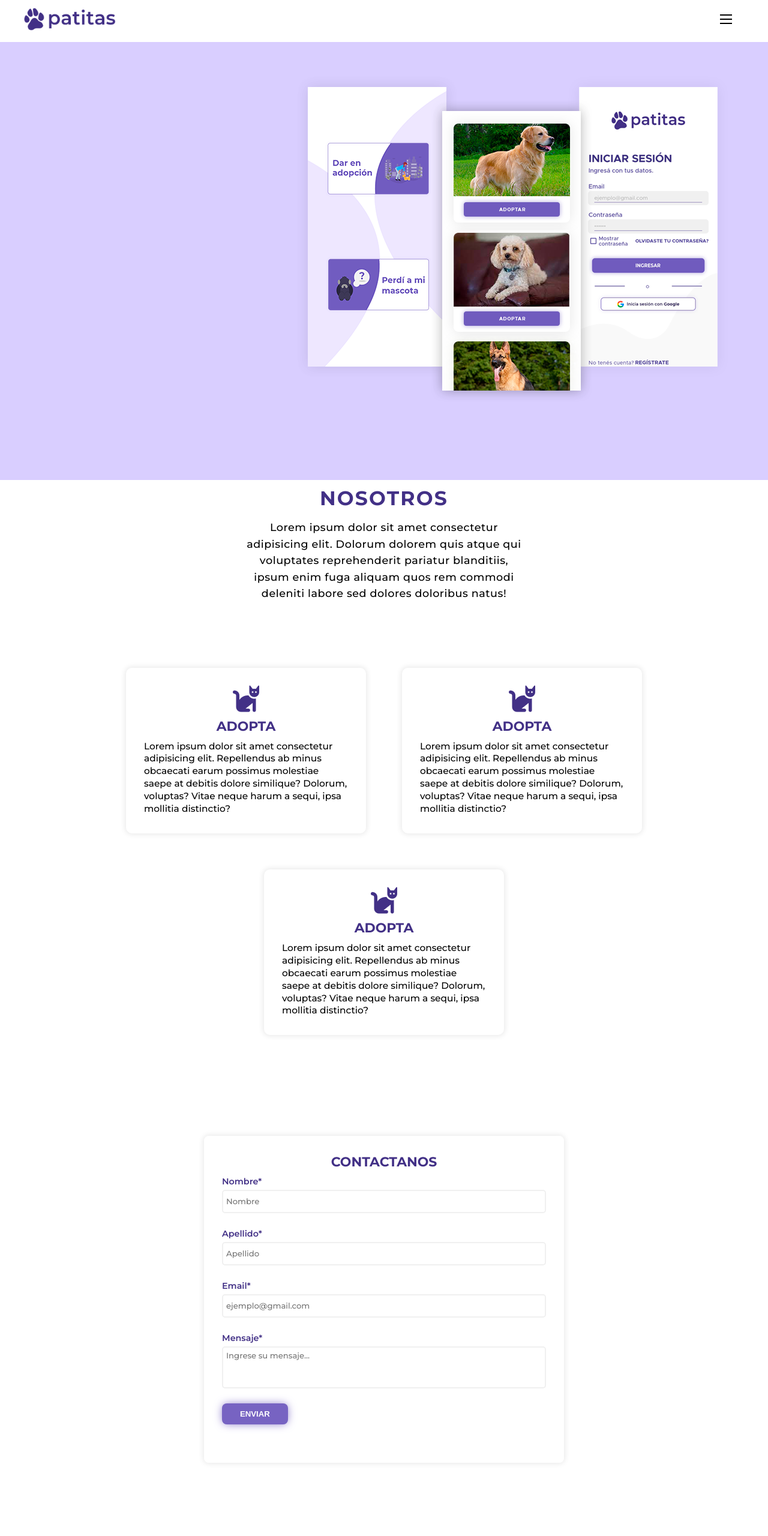
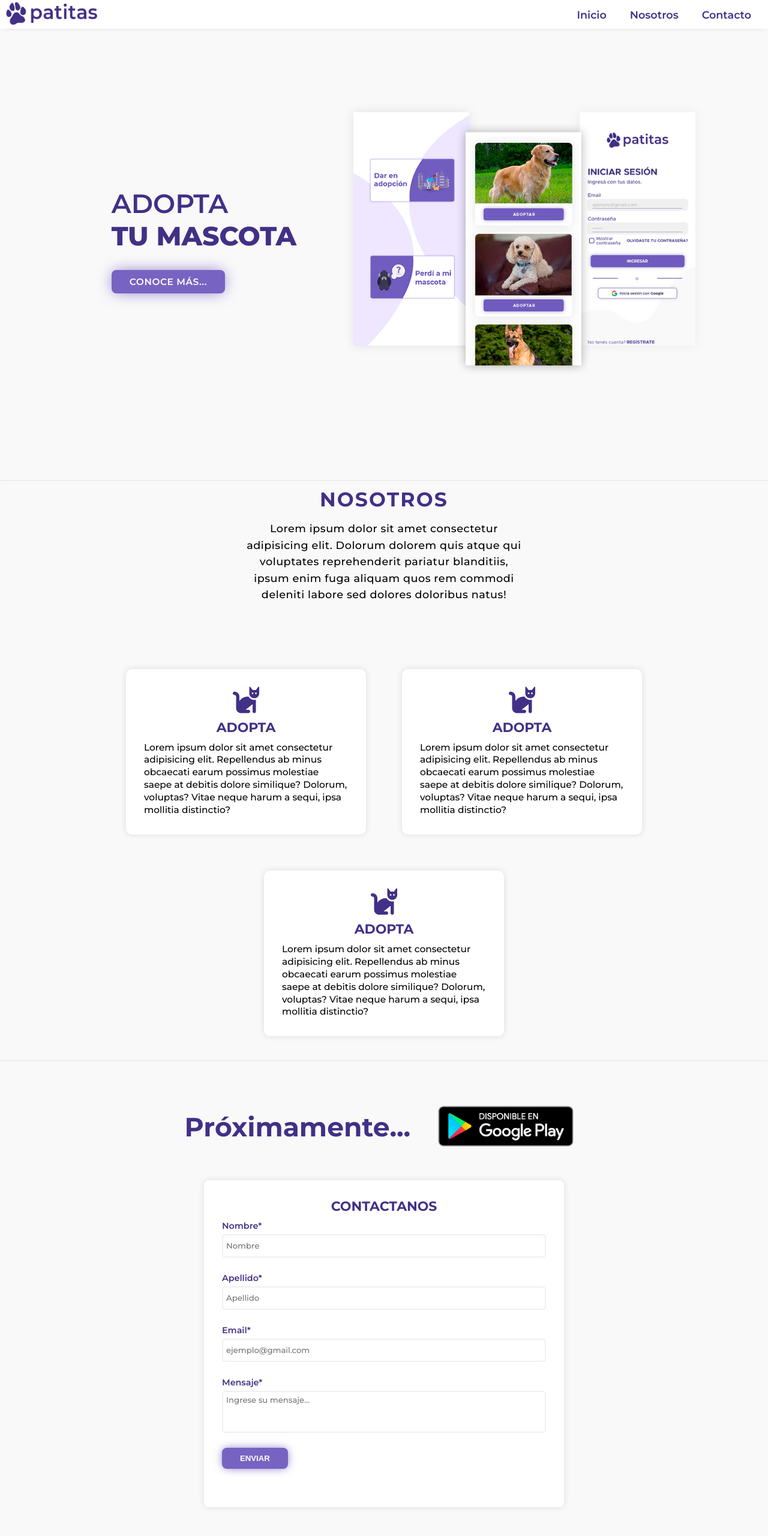
Before and after one commit to ramirosales52/TPO, a plain HTML site: page index.html in a window 1280 px wide. Shown: the top 2560 px of the page at 60% size. Drawn offline with Linux system fonts and the light colour scheme.

Commit message:
finished navbar

```diff
--- a/css/mediaQueries.css
+++ b/css/mediaQueries.css
@@ -16,7 +16,7 @@
 }
 /* fin Tablet */
 
-@media screen and (max-width: 1205px) {
+@media only screen and (max-width: 1205px) {
     #hero .hero{
         display: flex;
         flex-direction: column;
@@ -33,3 +33,23 @@
         padding: 30px 0px;
     }
 }
+
+@media only screen and (min-width: 1200px){
+    #header .hamburguer{
+        display: none;
+    }
+    #header .nav-list ul{
+        position: initial;
+        display: block;
+        height: auto;
+        width: fit-content;
+        background-color: transparent;
+    }
+    #header .nav-list ul li{
+        display: inline-block;
+    }
+
+    #header .nav-list ul a{
+        font-size: 1.6rem;
+    }
+}
--- a/css/onepage.css
+++ b/css/style.css
@@ -2,6 +2,14 @@
     margin: 0;
     padding: 0;
     box-sizing: border-box;
+}
+
+body{
+    background-color: #f9f9f9;
+}
+
+hr{
+    opacity: 0.2;
 }
 
 html{
@@ -24,6 +32,7 @@ p{
 /* NavBar */
 #header{
     position: fixed;
+    z-index: 999;
     left: 0;
     top: 0;
     width: 100vw;
@@ -33,95 +42,118 @@ p{
 #header .header{
     min-height: 6vh;
     background-color: #fff;
-    padding: 1rem 0;
-    margin: 0 auto;
-    font-size: 2rem;
+    box-shadow: 0px 0px 12px -7px #797979;
 }
 
-#header .header header{
-    width: 100%;
+#header .nav-bar{
     display: flex;
     align-items: center;
     justify-content: space-between;
-    padding: 0 40px;
+    width: 100%;
+    height: 100%;
+    max-width: 1300px;
+    padding: 0 10px;
 }
 
-#header header .logo img{
+#header .nav-list ul{
+    list-style: none;
+    position: absolute;
+    background-color: #f9f9f9;
+    width: 100vw;
+    height: 100vh;
+    left: 100%;
+    top: 100%;
+    display: flex;
+    justify-content: center;
+    align-items: center;
+    flex-direction: column;
+    overflow-x: hidden;
+    z-index: 1;
+    transition: .5s ease-in-out left;
+}
+
+#header .nav-list ul li{
+    padding: 0 10px;
+}
+
+#header .nav-list ul.active{
+    left: 0;
+}
+
+#header .nav-list ul a{
+    font-size: 2.5rem;
+    letter-spacing: initial;
+    text-decoration: none;
+    font-weight: 600;
+    display: block;
+    color: white;
+    padding: 15px;
+    color: #423086;
+    padding: 5px 8px;
+    border-radius: 4px;
+    user-select: none;
+}
+
+#header .nav-list ul li:hover a{
+    background-color: #f3edfc;
+    transition: .2s;
+}
+
+#header .nav-list ul li a:active{
+    background-color: #f3edfc;
+}
+
+#header .nav-list ul a.active{
+    background-color: #f3edfc;
+}
+
+#header .logo img{
     height: 3.5rem;
 }
 
-#header .nav-bar nav{
-    display: flex;
-    flex-direction: column;
-    justify-content: center;
-    align-items: center;
-    left: 0;
-    position: absolute;
-    top: 68px;
-    background-color: gray;
-    width: 100%;
-    height: 100vh;
-    padding: 20px 0;
-    transition: 0.5s ease-in-out all;
-    transform: translateX(100%)!important;
-}
-
-#header .header .nav-bar nav.nav-toggle{
-    transform: translateX(0)!important;
-}
-
-#header header .nav-bar .nav-list{
-    list-style: none;
-    display: flex;
-    flex-direction: column;
-    align-items: center;
-}
-
-#header header .nav-bar .nav-list li{
-    padding: 5px 0;
-}
-
-#header header .nav-bar .nav-list li a{
-    font-size: 5rem;
-    font-weight: 500;
-    text-decoration: none;
-    color: #423086;
-    text-transform: uppercase;
-}
-
-#header .header .nav-bar .menu{
+#header .hamburguer{
     display: inline-block;
     cursor: pointer;
     padding: 20px;
+    z-index: 100;
+    position: relative;
+    display: flex;
+    align-items: center;
+    justify-content: center;
+    height: 60px;
+    width: 60px;
+    transform: scale(.8);
 }
 
-#header .header .nav-bar .menu .bar{
+#header .hamburguer .bar{
+    position: relative;
     width: 20px;
     height: 2px;
     background-color: black;
-    position: relative;
     transition: .5s ease all;
+    z-index: -1;
 }
 
-#header .header .nav-bar .menu .bar::before,
-#header .header .nav-bar .menu .bar::after{
+#header .hamburguer .bar::before,
+#header .hamburguer .bar::after{
     position: absolute;
     content: '';
-    height: 2px;
-    width: 20px;
+    height: 100%;
+    width: 100%;
     background-color: black;
     transition: .5s ease all;
 }
 
-#header .header .nav-bar .menu .bar::before{
+#header .hamburguer .bar::before{
     top: -7px;
     left: 0;
 }
 
-#header .header .nav-bar .menu .bar::after{
+#header .hamburguer .bar::after{
     bottom: -7px;
     left: 0;
 }
+
 
 /* fin NavBar */
 
@@ -142,13 +174,8 @@ p{
     padding: 0 20px;
 }
 
-#hero{
-    background-color: #d9ceff;
-}
-
 #hero .adopta{
-    padding: 0 60px;
-    z-index: -1;
+    padding: 0 80px;
 }
 
 #hero h1{
@@ -159,6 +186,7 @@ p{
     color: transparent;
     animation: text_reveal .5s ease forwards;
     text-transform: uppercase;
+    z-index: -1;
 }
 
 #hero h1:nth-child(1){
@@ -198,12 +226,12 @@ p{
     margin-top: 30px;
     border-radius: 8px;
     box-shadow: 0px 0px 26px -4px #7763c2;
-
 }
 
 .app-img{
-    width: 100%;
+    width: auto;
     height: auto;
+    max-width: 600px;
 }
 
 /* fin Inicio */
@@ -249,6 +277,7 @@ p{
     flex-wrap: wrap;
     flex-direction: row;
     margin-top: 80px;
+
 }
 
 #about .about-item{
@@ -261,6 +290,7 @@ p{
     margin: 30px;
     box-shadow: 0px 0px 10px 1px rgba(0,0,0,0.1);
     width: 400px;
+    background-color: #fff;
 }
 #about .about-item h2{
     font-size: 2rem;
@@ -280,15 +310,22 @@ p{
     width: 100%;
     display: flex;
     align-items: center;
-    justify-content: center;
+    justify-content: space-evenly;
     padding: 20px;
+    flex-direction: column;
 }
 
 #form .form{
     width: 100%;
 }
 
+#form .google-play h1{
+    color: #423086;
+    margin-right: 30px;
+}
+
 #form .form-container{
+    background-color: #fff;
     display: flex;
     align-items: center;
     justify-content: center;
@@ -299,7 +336,6 @@ p{
     box-shadow: 0px 0px 10px 1px rgba(0,0,0,0.1);
     width: 600px;
     height: 100%;
-    z-index: -1;
 }
 
 #form .form-title{
@@ -444,6 +480,21 @@ p{
 #form .ok.success h1{
     visibility: visible;
 }
+
+#form .google-play{
+    display: flex;
+    align-items: center;
+    justify-content: space-between;
+    padding: 0 300px;
+}
+
+#form .google-play h1{
+    font-size: 4rem;
+}
+
+#form .google-logo img{
+    height: 100px;
+}
 /* fin Form */
 
 /* Footer */
--- a/index.html
+++ b/index.html
@@ -4,7 +4,7 @@
     <meta charset="UTF-8">
     <meta http-equiv="X-UA-Compatible" content="IE=edge">
     <meta name="viewport" content="width=device-width, initial-scale=1.0">
-    <link rel="stylesheet" href="./css/onepage.css">
+    <link rel="stylesheet" href="./css/style.css">
     <link rel="stylesheet" href="./css/mediaQueries.css">
     <link rel="icon" href="./assets/pawOscuro.png" type="image/icon type">
     <link rel="preconnect" href="https://fonts.googleapis.com">
@@ -17,19 +17,19 @@
 <!-- Header -->
     <section id="header">
         <div class="header container">
-            <header>
-                <div class="logo"><a href=""><img src="./assets/patitasLogo.png" alt=""></a></div>
-                <div class="nav-bar">
-                    <nav>
-                        <ul class="nav-list">
-                            <li><a href="#">Inicio</a></li>
-                            <li><a href="#">Nosotros</a></li>
-                            <li><a href="#">Contacto</a></li>
-                        </ul>
-                    </nav>
-                    <div class="menu"><div class="bar"></div></div>
+            <div class="nav-bar">
+                <div class="logo">
+                    <a href=""><img src="./assets/patitasLogo.png" alt=""></a>
                 </div>
-            </header>
+                <div class="nav-list">
+                    <div class="hamburguer"><div class="bar"></div></div>
+                    <ul>
+                        <li><a href="">Inicio</a></li>
+                        <li><a href="">Nosotros</a></li>
+                        <li><a href="">Contacto</a></li>
+                    </ul>
+                </div>
+            </div>
         </div>
     </section>
 <!-- fin Header -->
@@ -48,7 +48,7 @@
         </div>
     </section>
 <!-- fin Inicio -->
-
+<hr>
 <!-- About -->
     <section id="about">
         <div class="about container">
@@ -77,9 +77,14 @@
         </div>
     </section>
 <!-- fin About -->
+<hr>
+<!-- Contact Form -->
+<section id="form">
+    <div class="google-play">
+            <h1>Próximamente...</h1>
+            <div class="google-logo"><img src="./assets/google-play-badge.png" alt=""></div>
+        </div>
 
-<!-- Contact Form -->
-    <section id="form">
         <div class="form-container">
             <div class="form-top">
                 <h1 class="form-title">Contactanos</h1>
--- a/js/main.js
+++ b/js/main.js
@@ -82,15 +82,14 @@ function isEmail(email){
 // ---    ---    ---
 
 // --- NAVBAR ---
-const menu = document.querySelector('.header .nav-bar .menu');
-const nav = document.querySelector('.header .nav-bar nav');
 
-menu.addEventListener('click', () => {
-    classToogle(menu, nav);
-});
+const hamburguer = document.querySelector('.header .nav-bar .nav-list .hamburguer');
+const mobile_menu = document.querySelector('.header .nav-bar .nav-list ul');
+const header = document.querySelector('.header.container');
 
-function classToogle(menu, nav){
-    menu.classList.toggle = 'menu close';
-    nav.classList.toggle = 'nav-toggle';
-    console.log(menu, nav)
+hamburguer.onclick = function(){
+    hamburguer.classList.toggle('active')
+    mobile_menu.classList.toggle('active')
 }
+
+// }
--- /dev/null
+++ b/navbar-css.css
@@ -0,0 +1,102 @@
+#header{
+    position: fixed;
+    left: 0;
+    top: 0;
+    width: 100vw;
+    height: auto;
+    box-shadow: 0px 0px 12px -7px #797979;
+    z-index: 10;
+}
+
+#header .header{
+    min-height: 6vh;
+    background-color: #fff;
+    padding: 1rem 0;
+    margin: 0 auto;
+    font-size: 2rem;
+}
+
+#header .header header{
+    width: 100%;
+    display: flex;
+    align-items: center;
+    justify-content: space-between;
+    padding: 0 40px;
+}
+
+#header header .logo img{
+    height: 3.5rem;
+}
+
+#header .nav-bar nav{
+    display: flex;
+    flex-direction: column;
+    justify-content: center;
+    align-items: center;
+    left: 0;
+    position: absolute;
+    top: 68px;
+    background-color: gray;
+    width: 100%;
+    height: 100vh;
+    padding: 20px 0;
+    transition: 0.5s ease-in-out all;
+    transform: translateX(100%)!important;
+}
+
+#header .header .nav-bar nav.nav-toggle{
+    transform: translateX(0)!important;
+}
+
+#header header .nav-bar .nav-list{
+    list-style: none;
+    display: flex;
+    flex-direction: column;
+    align-items: center;
+}
+
+#header header .nav-bar .nav-list li{
+    padding: 5px 0;
+}
+
+#header header .nav-bar .nav-list li a{
+    font-size: 5rem;
+    font-weight: 500;
+    text-decoration: none;
+    color: #423086;
+    text-transform: uppercase;
+}
+
+#header .header .nav-bar .menu{
+    display: inline-block;
+    cursor: pointer;
+    padding: 20px;
+}
+
+#header .header .nav-bar .menu .bar{
+    width: 20px;
+    height: 2px;
+    background-color: black;
+    position: relative;
+    transition: .5s ease all;
+}
+
+#header .header .nav-bar .menu .bar::before,
+#header .header .nav-bar .menu .bar::after{
+    position: absolute;
+    content: '';
+    height: 2px;
+    width: 20px;
+    background-color: black;
+    transition: .5s ease all;
+}
+
+#header .header .nav-bar .menu .bar::before{
+    top: -7px;
+    left: 0;
+}
+
+#header .header .nav-bar .menu .bar::after{
+    bottom: -7px;
+    left: 0;
+}
```
Also changed, not shown: navbar.html (added, +17 -0 lines), assets/google-play-badge.png (added).
